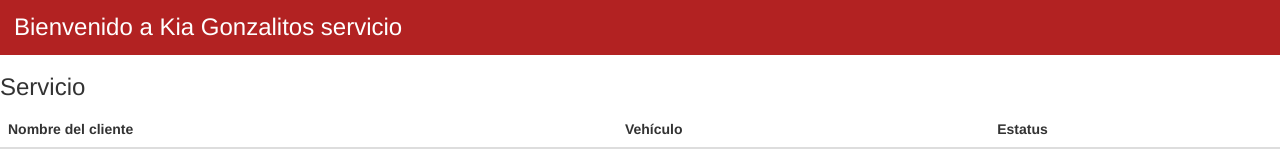
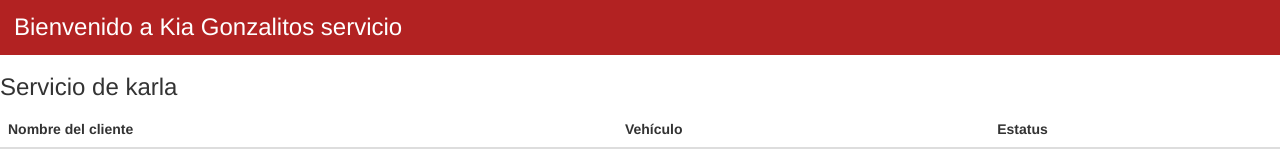
Before and after one commit to isaacrdz/servicio, a website: page index.html in a window 1280 px wide. Shown: the top 159 px of the page. Drawn offline with nearby package versions, Linux system fonts and the light colour scheme.

Commit message:
test karla

```diff
--- a/index.html
+++ b/index.html
@@ -14,7 +14,7 @@
 <div>
 <body>
 <section id="mainTable">
-  <h3>Servicio</h3>
+  <h3>Servicio de karla</h3>
   <table class="table">
     <thead>
       <tr>
```
